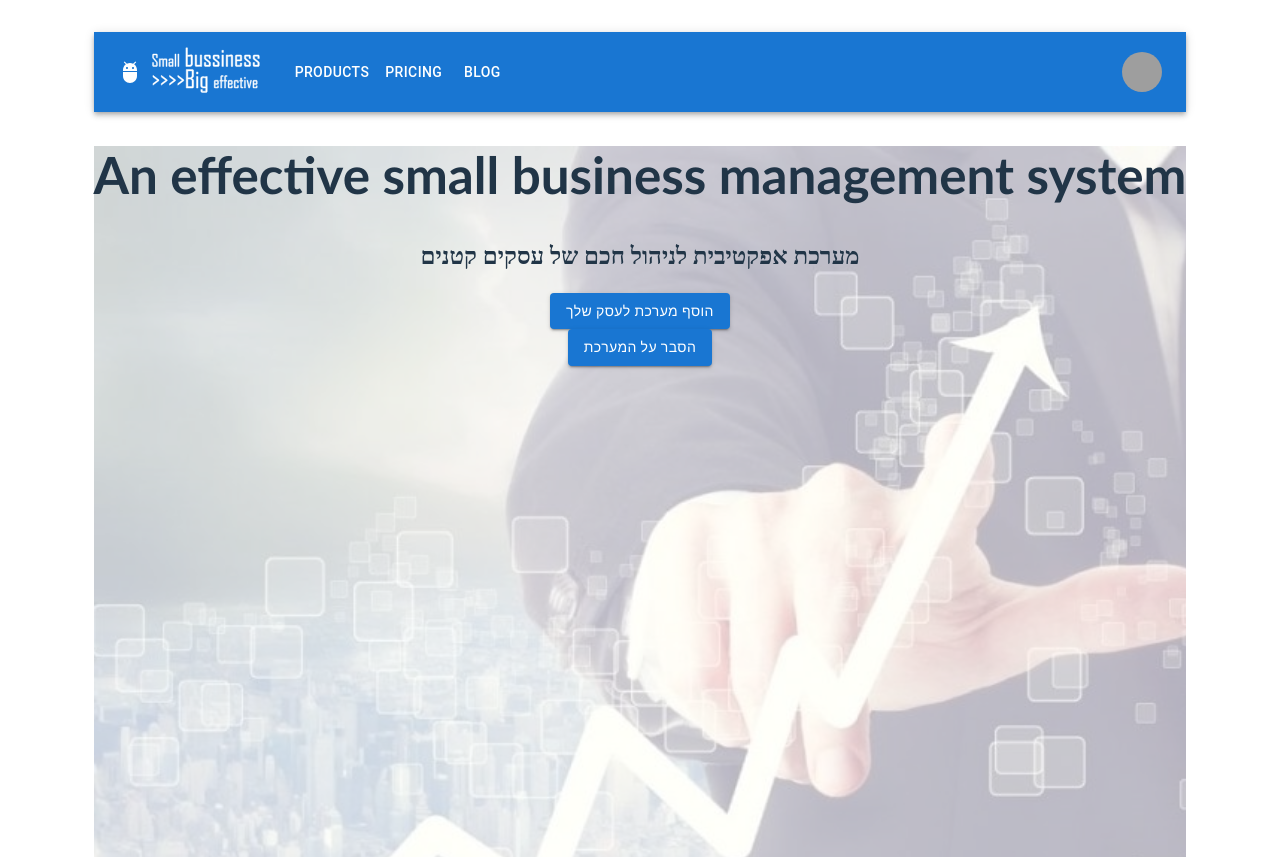
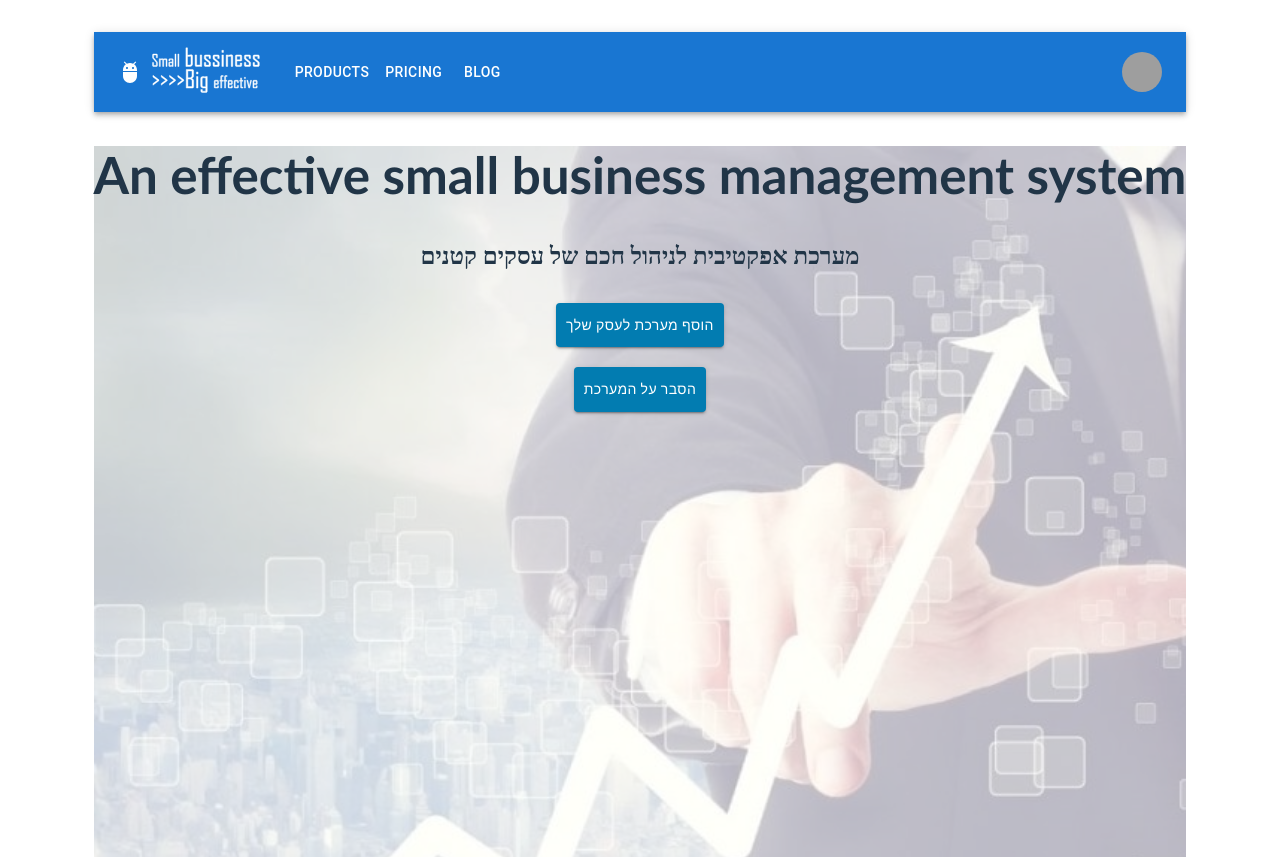
Before and after one commit to Shifra-fraiman/smallBusinessManagementSystem, a React (Vite) app: page / in a window 1280 px wide. Shown: the top 857 px of the page. Built offline with nearby package versions, Linux system fonts and the light colour scheme; grey boxes are pictures that could not be loaded.

Commit message:
design button component

```diff
--- a/src/components/Button/Button.component.css
+++ b/src/components/Button/Button.component.css
@@ -1,4 +1,5 @@
 #buttonComponent{
-    color: blueviolet;
-    padding: 3px;
+    background-color: rgb(2, 124, 177);
+    padding: 10px;
+    margin: 10px;
 }
--- a/src/components/Button/button.component.tsx
+++ b/src/components/Button/button.component.tsx
@@ -1,9 +1,15 @@
 import React from "react";
 import Button from '@mui/material/Button'
+import "./Button.component.css";
 
 
-export const ButtonComponent:React.FC<{text:string, onClick:any}>  = ({text="button", onClick}) => {
-    return (
-        <Button id="buttonComponent" variant="contained" onClick={onClick}>{text}</Button>
+export const ButtonComponent: React.FC<{ text: string, onClick: any }> = ({ text = "button", onClick }) => {
+    return (<>
+        <Button id="buttonComponent" variant="contained" onClick={onClick}>{text}
+            {/* <svg data-testid="DeleteIcon"></svg> */}
+
+        </Button>
+
+    </>
     )
 }
```
